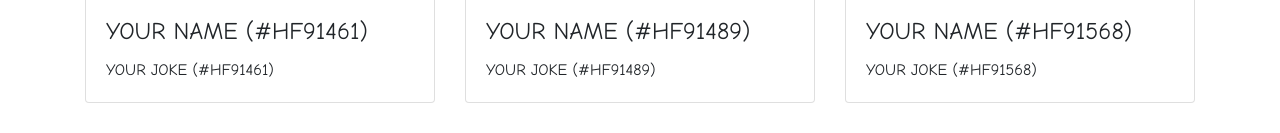
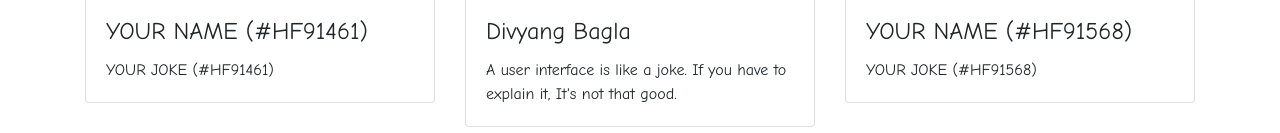
Before and after one commit to miishh/Hacktoberfest-Jokes, a plain HTML site: page index.html in a window 1280 px wide. Shown: the part 1676-1809 px from the top of the page. Drawn offline with nearby package versions, Linux system fonts and the light colour scheme; a script that the page names is missing; a web font is replaced by a local one.

Commit message:
added my details

```diff
--- a/index.html
+++ b/index.html
@@ -117,10 +117,10 @@
             </div>
             <div class="col-12 col-md-4">
                 <div class="card">
-                    <img class="card-img-top" src="https://github.com/digitalocean.png" alt="Card image">
+                    <img class="card-img-top" src="https://github.com/bagladivyang03.png" alt="Card image">
                     <div class="card-body">
-                        <h4 class="card-title">YOUR NAME (#HF91489)</h4>
-                        <p class="card-text">YOUR JOKE (#HF91489)</p>
+                        <h4 class="card-title">Divyang Bagla</h4>
+                        <p class="card-text">A user interface is like a joke. If you have to explain it, It's not that good.</p>
                     </div>
                 </div>
             </div>
```
